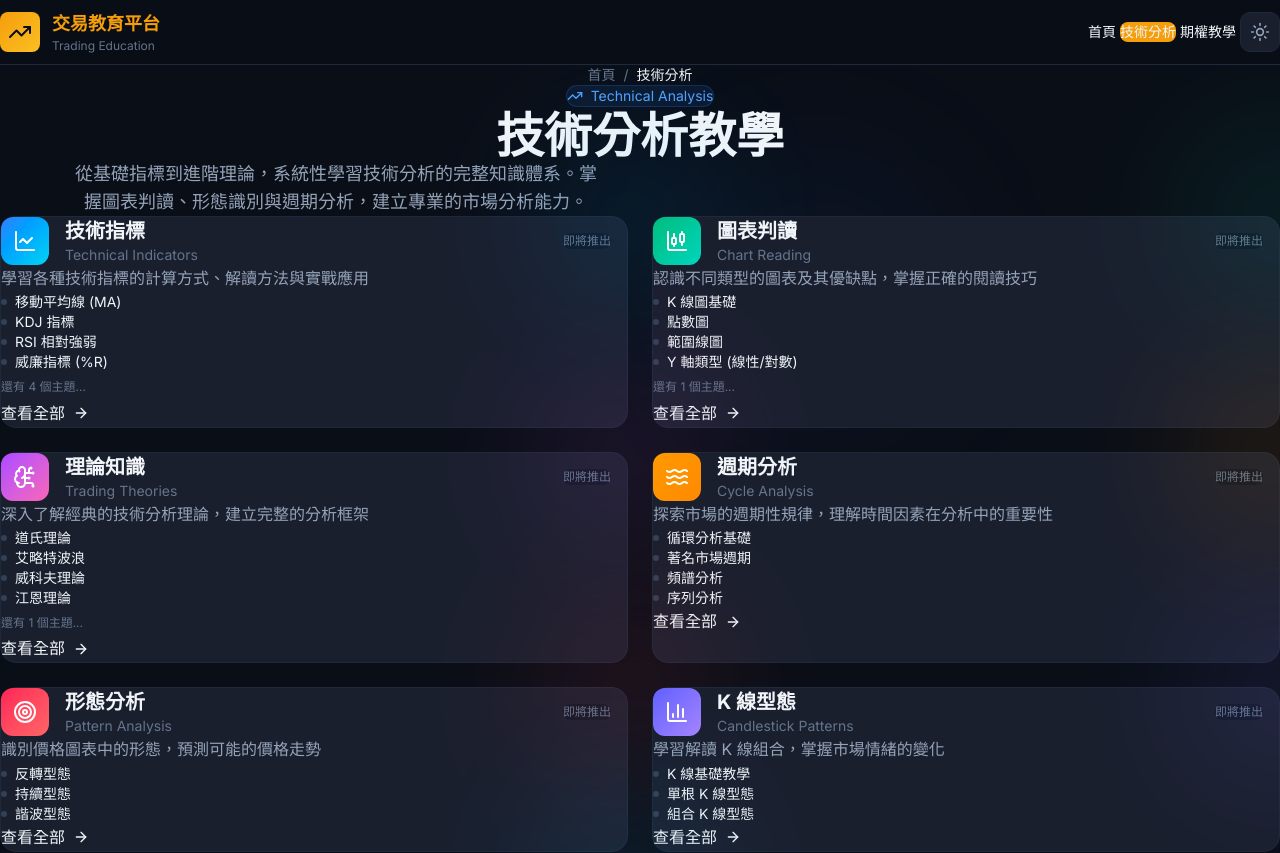
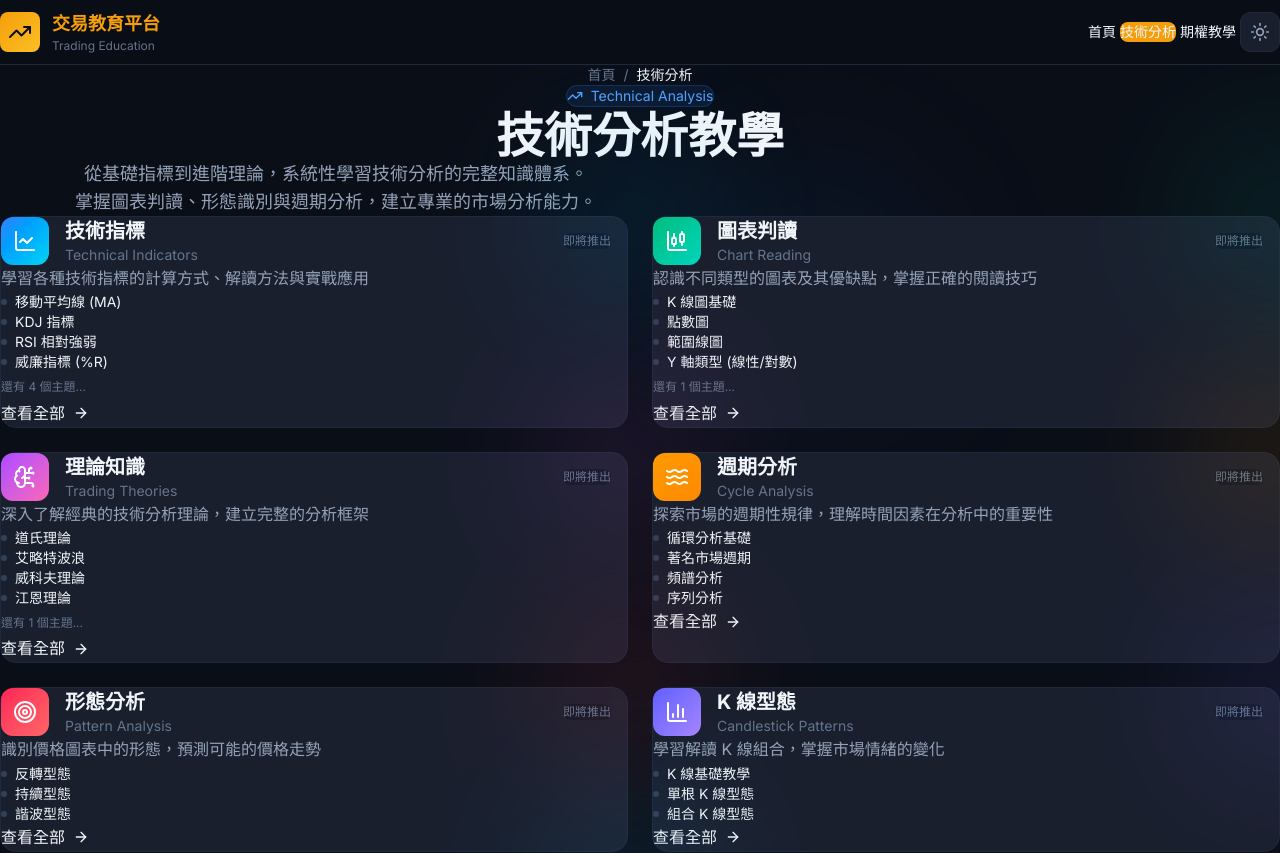
Before and after one commit to sam9407287/trading-education, a Next.js app: page /technical-analysis in a window 1280 px wide. Shown: the top 853 px of the page. Built offline with nearby package versions, Linux system fonts and the light colour scheme.

Commit message:
Fix: Add text-center to description paragraphs for perfect alignment

```diff
--- a/src/app/options/page.tsx
+++ b/src/app/options/page.tsx
@@ -138,8 +138,9 @@ export default function OptionsPage() {
               期權教學
             </h1>
 
-            <p className="text-lg text-[var(--text-secondary)] mb-8 max-w-2xl mx-auto" style={{ textWrap: 'balance' }}>
-              系統性學習期權交易的完整課程，從基礎概念到進階策略，搭配互動式損益圖與實例分析，讓你真正理解期權的運作原理。
+            <p className="text-lg text-[var(--text-secondary)] mb-8 max-w-2xl mx-auto text-center" style={{ textWrap: 'balance' }}>
+              系統性學習期權交易的完整課程，從基礎概念到進階策略，<br className="hidden sm:block" />
+              搭配互動式損益圖與實例分析，讓你真正理解期權的運作原理。
             </p>
           </div>
         </div>
--- a/src/app/technical-analysis/page.tsx
+++ b/src/app/technical-analysis/page.tsx
@@ -156,8 +156,9 @@ export default function TechnicalAnalysisPage() {
               技術分析教學
             </h1>
 
-            <p className="text-lg text-[var(--text-secondary)] mb-8 max-w-2xl mx-auto" style={{ textWrap: 'balance' }}>
-              從基礎指標到進階理論，系統性學習技術分析的完整知識體系。掌握圖表判讀、形態識別與週期分析，建立專業的市場分析能力。
+            <p className="text-lg text-[var(--text-secondary)] mb-8 max-w-2xl mx-auto text-center" style={{ textWrap: 'balance' }}>
+              從基礎指標到進階理論，系統性學習技術分析的完整知識體系。<br className="hidden sm:block" />
+              掌握圖表判讀、形態識別與週期分析，建立專業的市場分析能力。
             </p>
           </div>
         </div>
```
